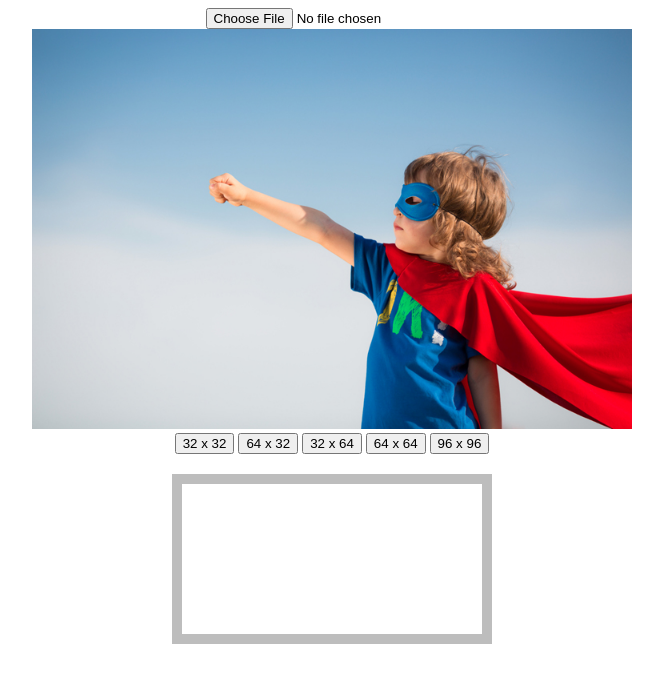
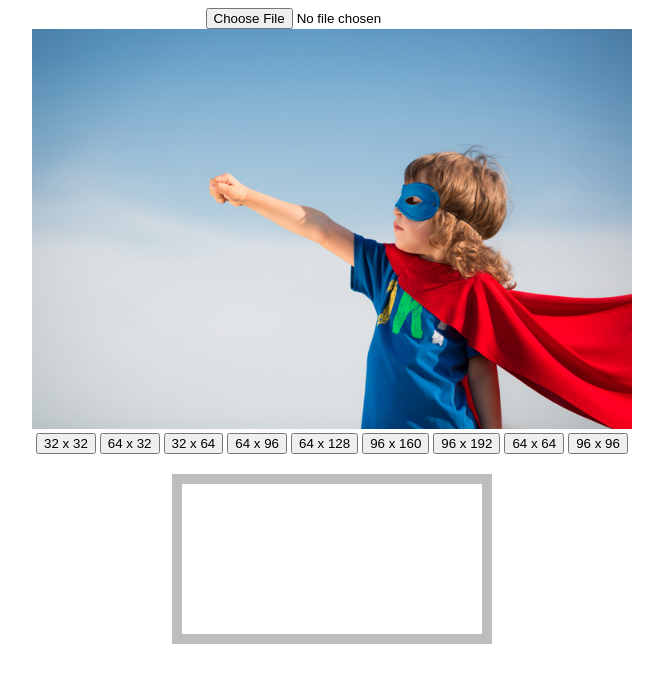
Before and after one commit to davidelyosef/picxell, a website: page index.html in a window 1280 px wide. Shown: the whole page, without its empty margins (308-971 px from the left). Drawn offline with Linux system fonts and the light colour scheme.

Commit message:
taking care of the program exept colors

```diff
--- a/index.html
+++ b/index.html
@@ -19,6 +19,10 @@
     <button onclick="setPixelImage(32,32)">32 x 32</button>
     <button onclick="setPixelImage(64,32)">64 x 32</button>
     <button onclick="setPixelImage(32,64)">32 x 64</button>
+    <button onclick="setPixelImage(64,96)">64 x 96</button>
+    <button onclick="setPixelImage(64,128)">64 x 128</button>
+    <button onclick="setPixelImage(96,160)">96 x 160</button>
+    <button onclick="setPixelImage(96,192)">96 x 192</button>
     <button onclick="setPixelImage(64,64)">64 x 64</button>
     <button onclick="setPixelImage(96,96)">96 x 96</button>
 
@@ -34,7 +38,6 @@
 
 </body>
 
-<!-- <script src="pixelize.js"></script> -->
 <script src="pixelize.js"></script>
 
 </html>
```
